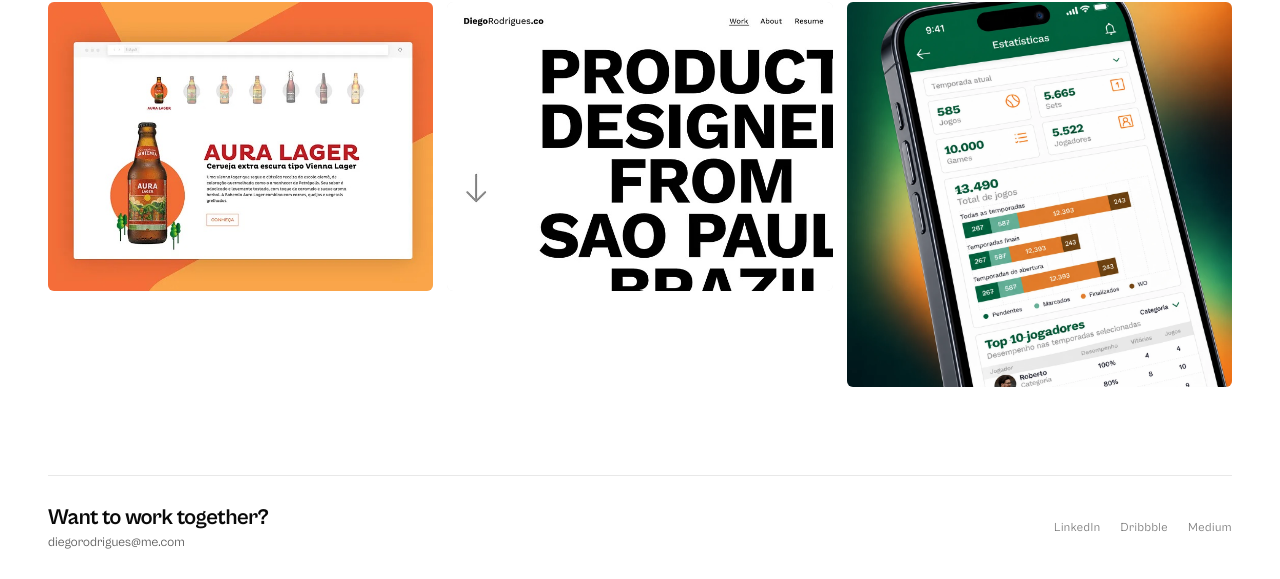
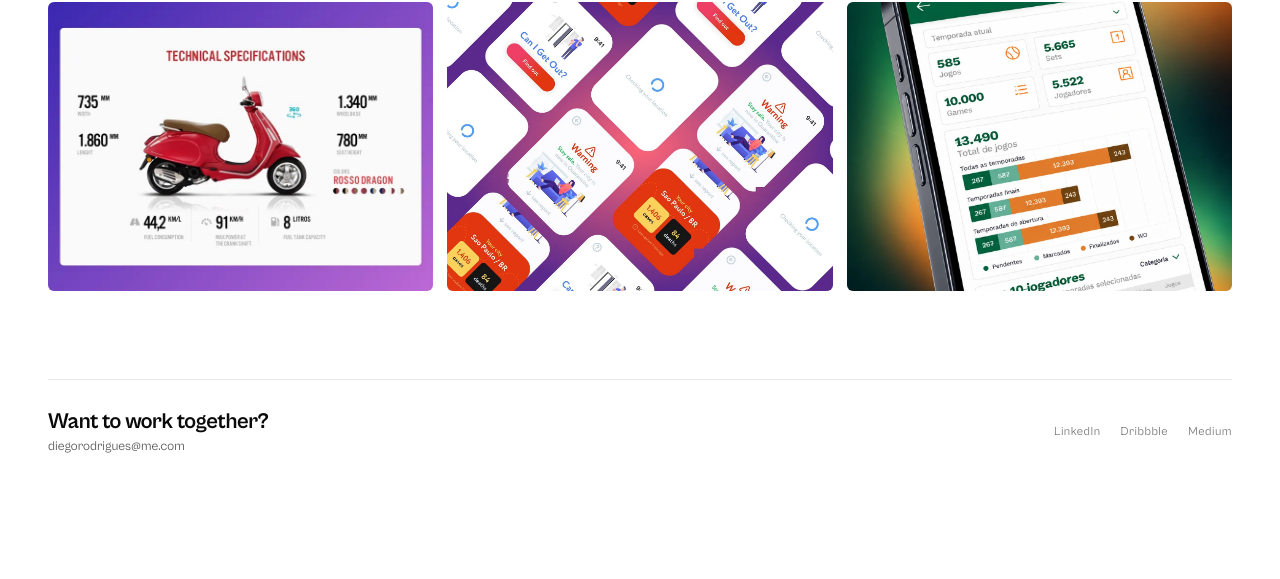
Before and after one commit to diegordrgs/diegordrgs.github.io, a plain HTML site: page personal.html in a window 1280 px wide. Shown: the part 720-1299 px from the top of the page. After the commit the page ends 1203 px from the top, so only its background shows below. Drawn offline with Linux system fonts and the light colour scheme.

Commit message:
Make personal page thumbnails uniform size with cropping (#5)
Switch the fun-grid from a masonry column layout to a fixed-aspect-ratio
grid with object-fit: cover, so all thumbnails render at the same size.


Claude-Session: https://claude.ai/code/session_01FVsUcD2VgVqqQdLg6A2RVg

Co-authored-by: Claude <noreply@anthropic.com>

```diff
--- a/css/personal.css
+++ b/css/personal.css
@@ -1,11 +1,11 @@
 .wrap{width:100%;padding:0 48px}
 
-.fun-grid{columns:3 260px;column-gap:14px;padding-top:56px;padding-bottom:88px}
-.fun-item{break-inside:avoid;margin-bottom:14px;border-radius:6px;overflow:hidden;background:var(--surface);cursor:none}
-.fun-item img{width:100%;display:block}
+.fun-grid{display:grid;grid-template-columns:repeat(3,1fr);gap:14px;padding-top:56px;padding-bottom:88px}
+.fun-item{aspect-ratio:4/3;border-radius:6px;overflow:hidden;background:var(--surface);cursor:none}
+.fun-item img{width:100%;height:100%;object-fit:cover;display:block}
 
-@media (max-width:900px){.fun-grid{columns:2 220px}}
-@media (max-width:560px){.fun-grid{columns:2 130px;column-gap:10px}}
+@media (max-width:900px){.fun-grid{grid-template-columns:repeat(2,1fr)}}
+@media (max-width:560px){.fun-grid{grid-template-columns:repeat(2,1fr);gap:10px}}
 
 @media (max-width:640px){
   .pf-nav{padding:16px 20px}
```
